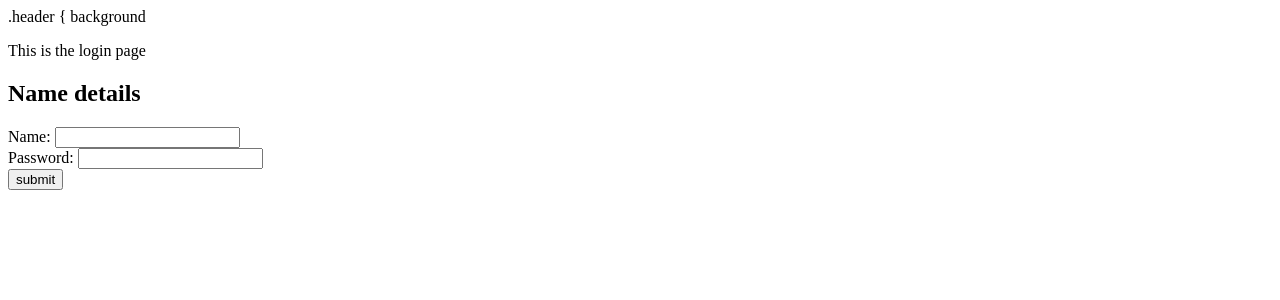
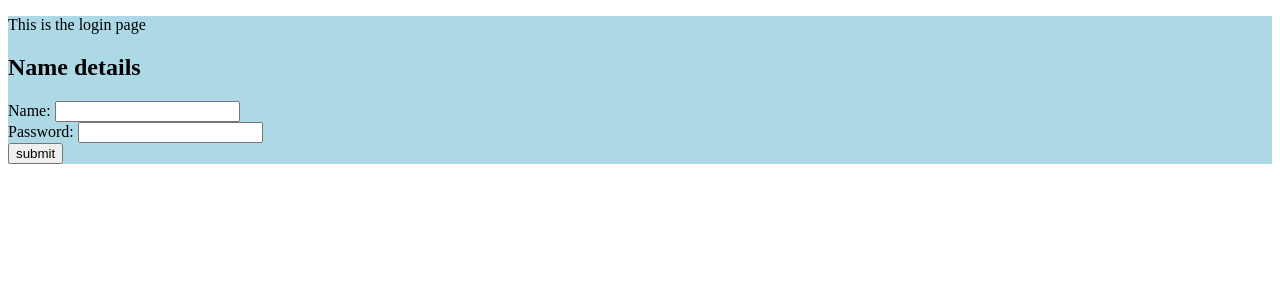
Before and after one commit to XinQiangQui/NewGroup3Project, a Django app: page / in a window 1280 px wide. Shown: the top 300 px of the page. Run offline with Django 3.2, Linux system fonts and the light colour scheme.

```diff
--- a/templates/login.html
+++ b/templates/login.html
@@ -1,9 +1,21 @@
 <!DOCTYPE html>
 <html lang="en">
-.header {
-  background
+
 <head>
-    <meta charset="UTF-8">
+    <style>
+h1 {
+  background-color: green;
+}
+
+div {
+  background-color: lightblue;
+}
+
+p {
+  background-color: lightblue;
+}
+</style>
+     <meta charset="UTF-8">
     <title>Login</title>
 </head>
 <body>
```
